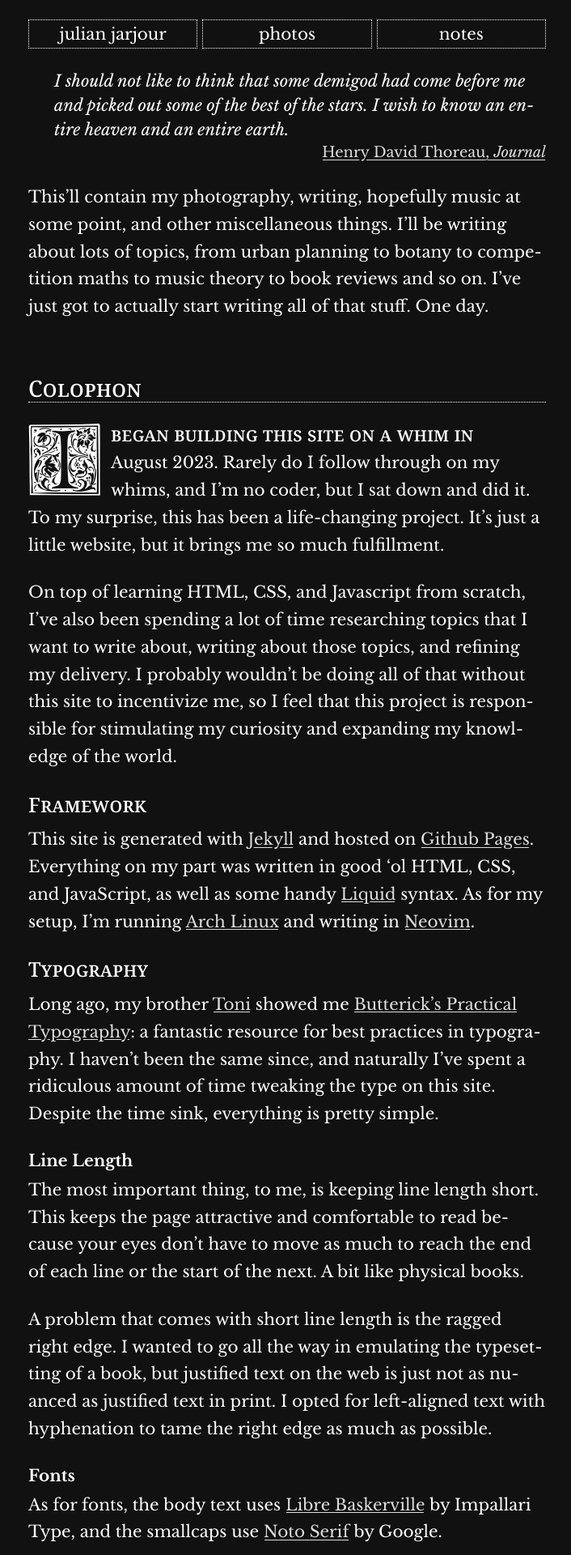
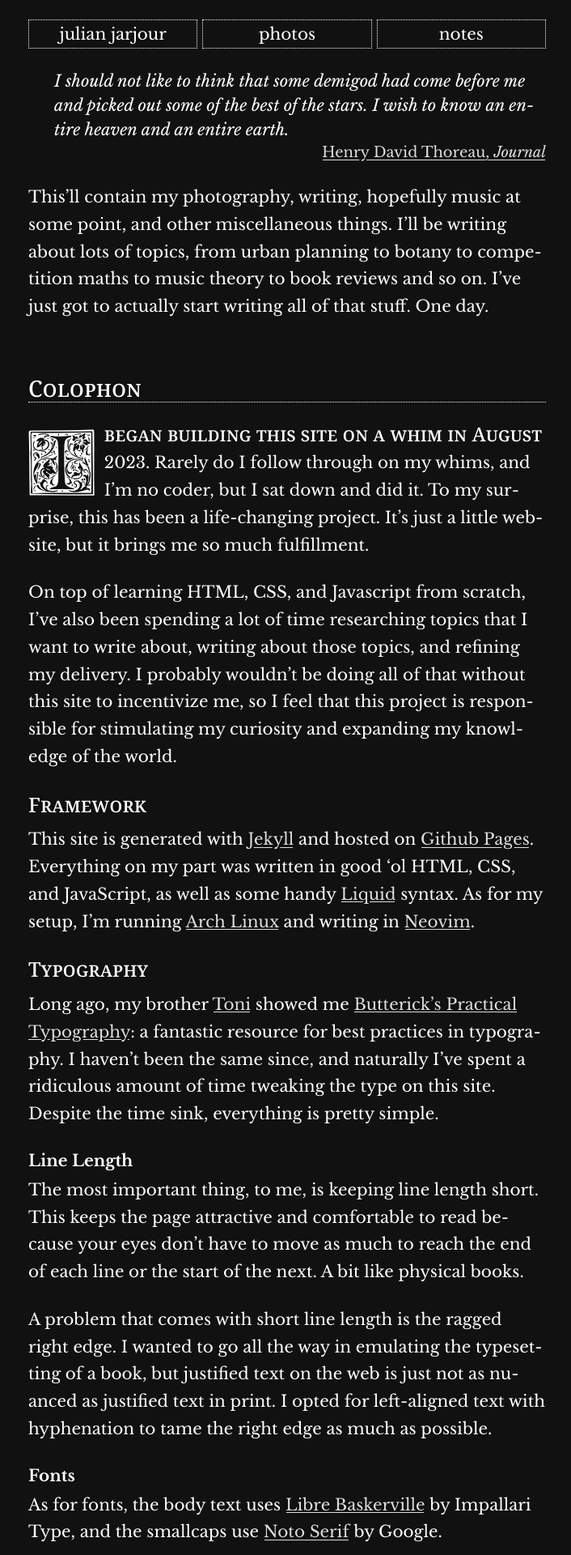
Before and after one commit to jarzanman/jarzanman.github.io, a Jekyll site: the page built from index.md, in a window 1280 px wide. Shown: the top 1920 px of the page at 81% size, without its empty margins (285-991 px from the left). Built offline with Jekyll 4.4.1, drawn with Linux system fonts in a browser that asks for light colours.

Commit message:
dropcap realignment

```diff
--- a/_sass/dropcaps.scss
+++ b/_sass/dropcaps.scss
@@ -3,36 +3,36 @@
 }
 .goudy {
   font-family: 'goudy';
-  font-size: 5.65em;
-  line-height: 0.8;
+  font-size: 5.09em;
+  line-height: 0.98;
   padding: 0 0.065em 0 0;
   margin-left: 0.01em;
 }
 .woodcut {
   font-family: 'woodcut';
-  font-size: 4.75em;
-  line-height: 0.94254;
+  font-size: 4.2em;
+  line-height: 1.18;
   padding: 0 0.055em 0 0;
   margin-left: -0.05em;
 }
 .cheshire {
   font-family: 'cheshire';
   margin-bottom: -0.3em;
-  line-height: 1.12;
+  line-height: 1.18;
   padding: 0 0.055em 0 0;
-  font-size: 5.25em;
+  font-size: 5.1em;
 }
 .exotica {
   font-family: 'exotica';
-  font-size: 5.3em;
-  line-height: 1.12;
+  font-size: 5.16em;
+  line-height: 1.16;
   padding: 0 0.1em 0 0;
   margin-bottom: -0.3em;
 }
 .floral {
   font-family: 'floral';
-  font-size: 6.63em;
-  line-height: 0.9;
+  font-size: 6.1em;
+  line-height: 1.024;
   padding: 0 0.08em 0 0;
   margin-bottom: -0.3em;
   margin-left: -.01em;
```
Also changed, not shown: 1 other file.
